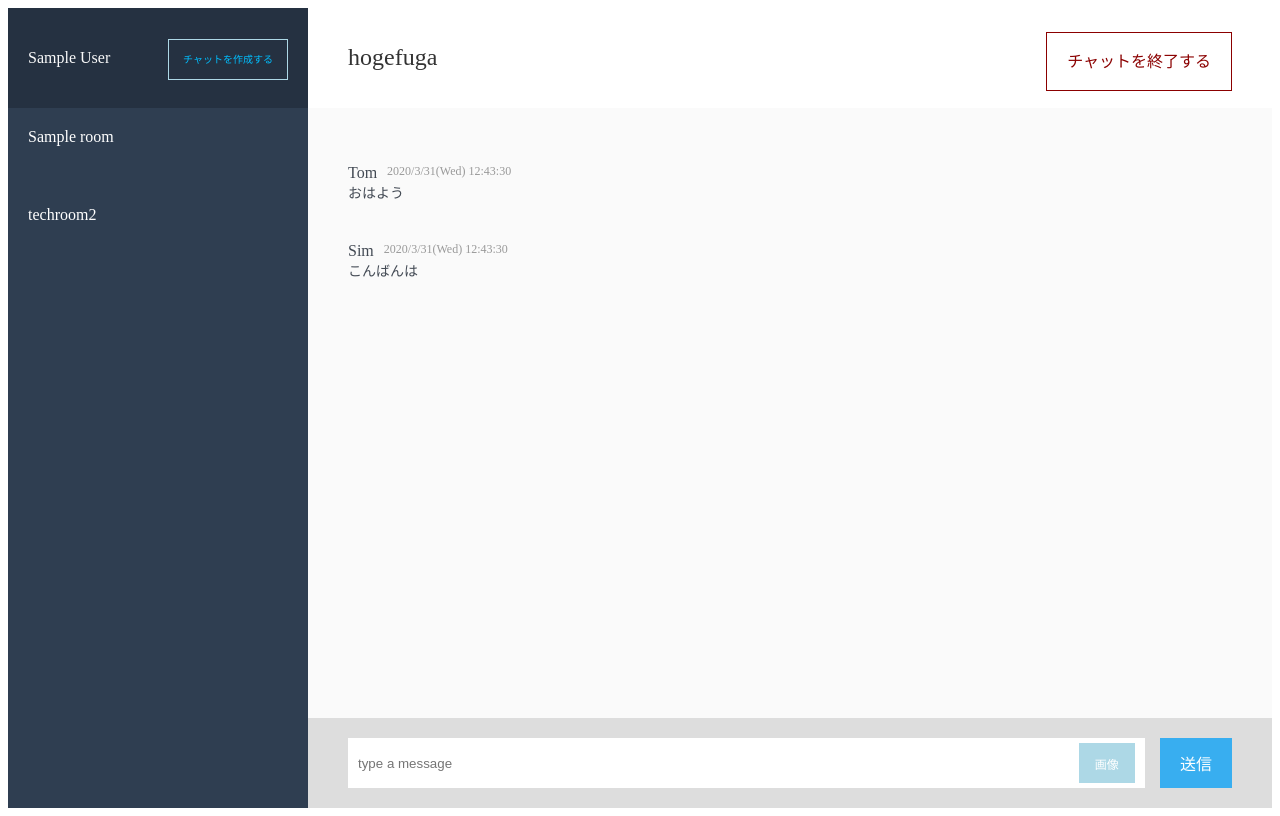
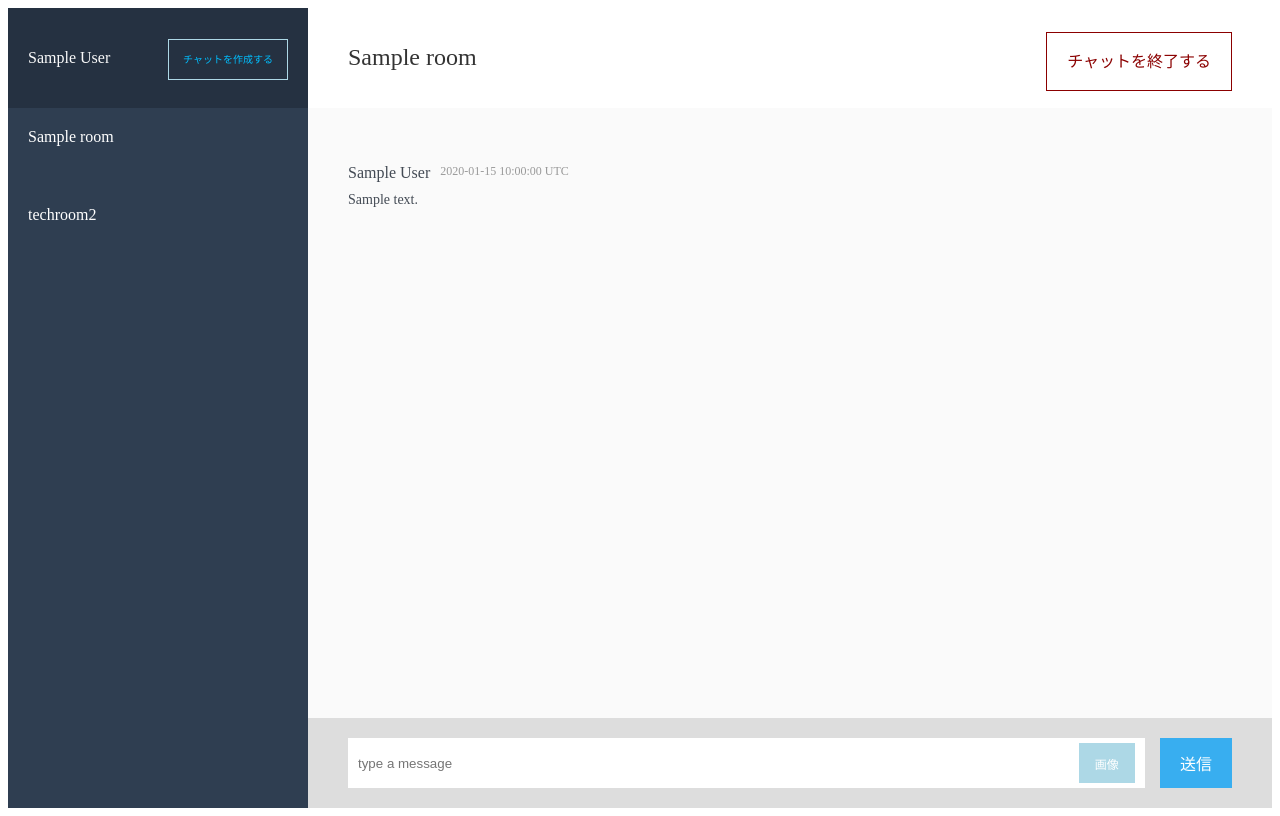
Before and after one commit to BH2401/chat-app, a Rails app: page /rooms/1/messages in a window 1280 px wide. Run offline with Rails 7, Linux system fonts and the light colour scheme; a user stored in the database is signed in; tables that the repository leaves empty hold one stand-in row (values such as "Sample post"); some libraries are stand-ins or nearby versions.

Commit message:
チャットルーム名の表示

```diff
--- a/app/controllers/messages_controller.rb
+++ b/app/controllers/messages_controller.rb
@@ -2,6 +2,7 @@ class MessagesController < ApplicationController
   def index
     @message = Message.new
     @room = Room.find(params[:room_id])
+    @messages = @room.messages.includes(:user)
   end
 
   def create
--- a/app/views/messages/_main_chat.html.erb
+++ b/app/views/messages/_main_chat.html.erb
@@ -1,7 +1,7 @@
 <div class="chat-header">
   <div class="left-header">
     <div class="header-title">
-      hogefuga
+      <%= @room.name%>
     </div>
   </div>
   <div class="right-header">
@@ -12,37 +12,7 @@
 </div>
 
 <div class="messages">
-  <div class="message">
-    <div class="upper-message">
-      <div class="message-user">
-        Tom
-      </div>
-      <div class="message-date">
-        2020/3/31(Wed) 12:43:30
-      </div>
-    </div>
-    <div class="lower-meesage">
-      <div class="message-content">
-        おはよう
-      </div>
-    </div>
-  </div>
-
-  <div class="message">
-    <div class="upper-message">
-      <div class="message-user">
-        Sim
-      </div>
-      <div class="message-date">
-        2020/3/31(Wed) 12:43:30
-      </div>
-    </div>
-    <div class="lower-meesage">
-      <div class="message-content">
-        こんばんは
-      </div>
-    </div>
-  </div>
+  <%= render partial: 'message', collection: @messages %>
 </div>
 
 <%= form_with model: [@room, @message], html: {class: "form"}, local: true do |f|%>
--- /dev/null
+++ b/app/views/messages/_message.html.erb
@@ -0,0 +1,18 @@
+<div class="message">
+  <div class="upper-message">
+    <div class="message-user">
+    <!-- 投稿したユーザー名情報を出力する -->
+      <%= message.user.name%>
+    </div>
+    <div class="message-date">
+    <!-- 投稿した時刻を出力する -->
+      <%= message.created_at%>
+    </div>
+  </div>
+  <div class="lower-message">
+    <div class="message-content">
+    <!-- 投稿したメッセージ内容を記述する -->
+      <%= message.content%>
+    </div>
+  </div>
+</div>
```
